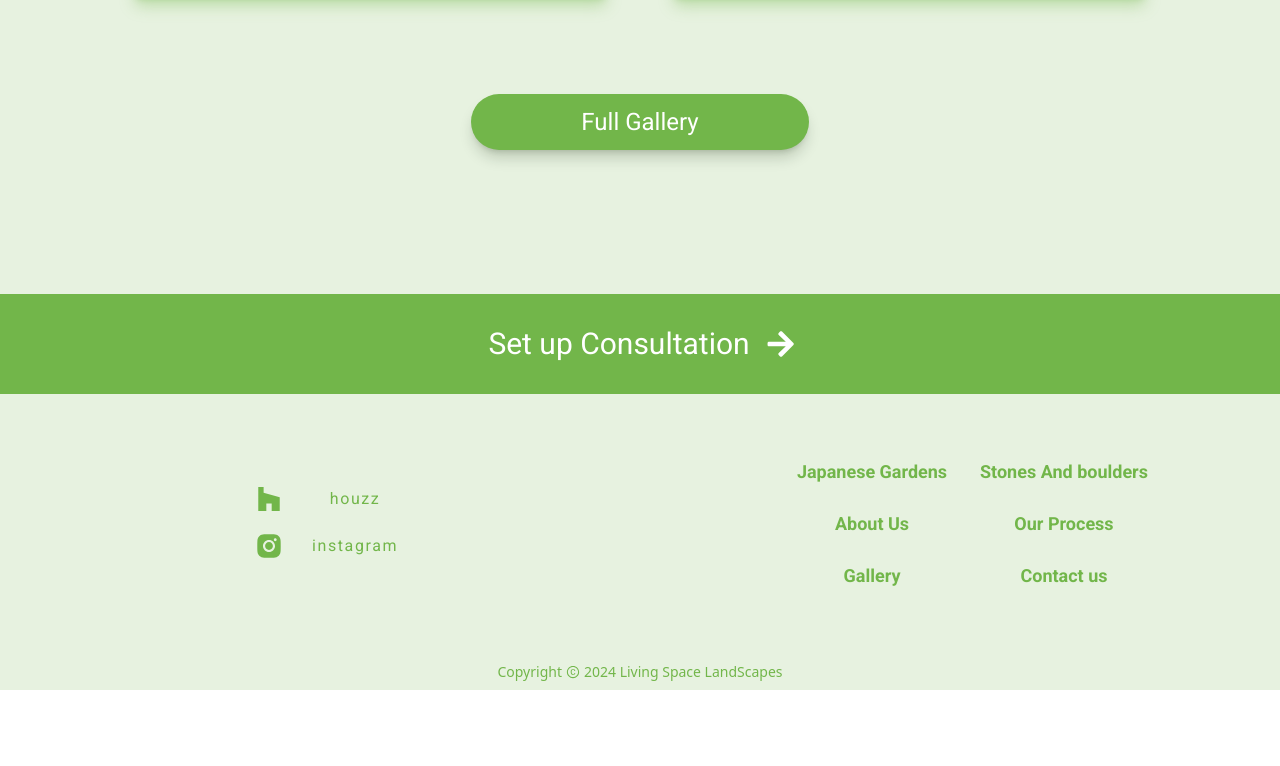
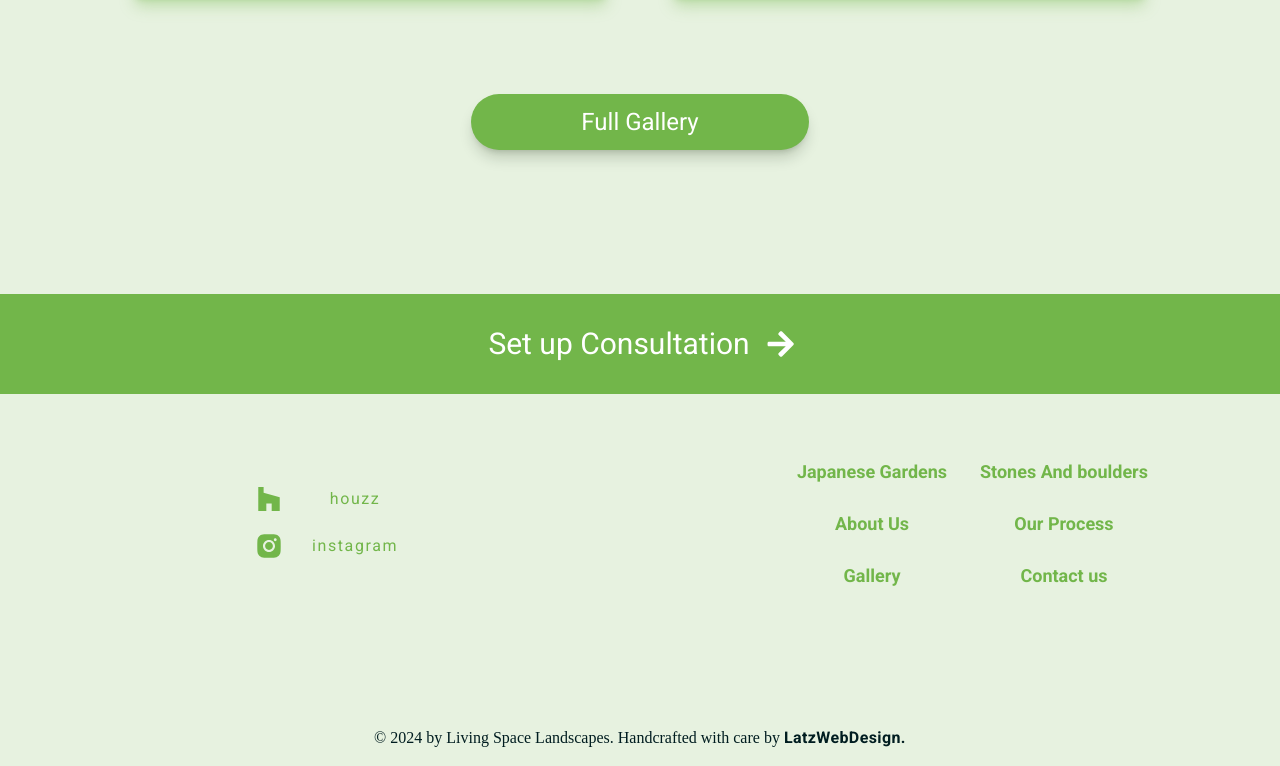
Before and after one commit to latz09/living-space-landscapes, a Next.js app: page / in a window 1280 px wide. Shown: the part 4214-4980 px from the top of the page. Before the commit the page ends 4904 px from the top, so only its background shows below. Built offline with nearby package versions, Linux system fonts and the light colour scheme; a web font is replaced by a local one.

Commit message:
jap garden tweek

```diff
--- a/components/japanese-garden/GardensToVisit.js
+++ b/components/japanese-garden/GardensToVisit.js
@@ -6,10 +6,10 @@ const GardensToVisit = ({ data }) => {
 			<div className='grid gap-8 max-w-7xl mx-4 xl:mx-auto '>
 				<SectionHeading title='Gardens To Visit' />
 				<div className='grid xl:grid-cols-5 gap-8 place-items-center xl:place-items-start'>
-					<p className='prose leading-7 text-justify xl:col-span-3  text-base xl:text-lg'>{data.intro}</p>
+					<p className='lg:w-4/5 mx-auto leading-7 text-center xl:col-span-3  text-base xl:text-lg'>{data.intro}</p>
 					<div className='xl:col-span-2 grid gap-2 text-landscape-700 font-bold'>
 						{data.gardens.map((garden, index) => (
-							<div key={index}>{garden}</div>
+							<div key={index}>- {garden}</div>
 						))}
 					</div>
 				</div>
--- a/components/japanese-garden/JapaneseSection.js
+++ b/components/japanese-garden/JapaneseSection.js
@@ -6,9 +6,9 @@ const JapaneseSection = ({ data }) => {
 
 	return (
 		<div className='grid gap-16  '>
-			<div className='grid max-w-7xl mx-auto gap-8 bg-landscape-300/20 shadow-lg  pb-12 lg:pb-0'>
-				<div className='grid lg:grid-cols-5 gap-8 place-items-center'>
-					<div className='lg:col-span-2 grid place-items-center shadow-lg'>
+			<div className='grid  gap-8 bg-landscape-300/20 shadow-lg  pb-12 lg:pb-0'>
+				<div className='grid lg:grid-cols-5 gap-8 place-items-center max-w-7xl mx-auto lg:py-12'>
+					<div className='lg:col-span-2 grid place-items-center shadow-lg  shadow-landsc'>
 						<Image
 							src={credentials.image}
 							alt='two landscapers working in a japanese gaden'
@@ -32,7 +32,7 @@ const JapaneseSection = ({ data }) => {
 							<p className='jap-section-content'>{ourWork.textTwo}</p>
 						</div>
 					</div>
-					<div className='lg:col-span-2 grid place-items-center'>
+					<div className='lg:col-span-2 grid place-items-center shadow-lg shadow-landscape-700/40'>
 						<Image
 							src={ourWork.image}
 							alt='explaining the process of japanese gardening'
--- a/components/layout/footer/CopyRight.js
+++ b/components/layout/footer/CopyRight.js
@@ -1,15 +1,22 @@
-import { AiOutlineCopyrightCircle } from 'react-icons/ai';
 
 const CopyRight = () => {
+	// Get the current year
 	const currentYear = new Date().getFullYear();
 
 	return (
-		<div className='flex space-x-2 items-center text-sm font-sans text-landscape-700  '>
-			Copyright{' '}
-			<span className='mx-1 '>
-				<AiOutlineCopyrightCircle />{' '}
-			</span>{' '}
-			{currentYear} Living Space LandScapes{' '}
+		<div className='text-center pb-2 mt-16 '>
+
+			<a
+				href='https://www.latzwebdesign.com'
+				target='_blank'
+				rel='noopener noreferrer'
+				className='flex items-center justify-center gap-2 font-logo text-[#001D20]'
+			>
+				<p >
+					© {currentYear} by Living Space Landscapes. Handcrafted with care by{' '}
+					<span className='font-black font-spaces tracking-wide'>LatzWebDesign.</span>
+				</p>
+			</a>
 		</div>
 	);
 };
--- a/components/whyus/Intro.js
+++ b/components/whyus/Intro.js
@@ -15,17 +15,17 @@ const Intro = ({
 	return (
 		<div className=' lg:border-l-4 md:pl-12 max-w-7xl mx-auto border-landscape-300 grid gap-4 lg:grid-cols-2 lg:gap-16 lg:place-items-center font-logo'>
 			<div className=' grid gap-6 '>
-				<div className='lg:hidden grid gap-2'>
+				<div className='lg:hidden grid gap-1'>
 					<SectionHeading title={name} />
 					<h1 className='text-center'>{degree}</h1>
 				</div>
 				<div className=''>
-					<Image src={image} alt={alt} layout='intrinsic' priority={true}quality={100} />
+					<Image src={image} alt={alt} layout='intrinsic' priority={true} quality={100} />
 				</div>
 			</div>
 
-			<div className=' grid gap-4 mx-4'>
-				<div className='hidden lg:grid gap-4'>
+			<div className=' grid gap-6 mx-4'>
+				<div className='hidden lg:grid gap-2 place-items-center'>
 					<SectionHeading title={name} />
 					<h1 className=''>{degree}</h1>
 				</div>
--- a/pages/japanese-gardens/index.js
+++ b/pages/japanese-gardens/index.js
@@ -12,12 +12,12 @@ const JapaneseGardening = () => {
 					'Living Space Landscapes will create your landscape with a naturalistic style that will inspire a sense of calm in those who experience it.'
 				}
 			/>
-			<div className='grid gap-8 mt-8 lg:gap-16 lg:mt-16  lg:mx-2 xl:mx-0'>
+			<div className='grid gap-16 mt-8 lg:gap-16 lg:mt-16  lg:mx-2 xl:mx-0'>
 				<div className='grid gap-8'>
 					<h1 className='text-center text-2xl lg:text-4xl text-landscape-700 font-logo'>
 						Japanese Gardens
 					</h1>
-					<p className='max-w-5xl md:tracking-wide leading-7 lg:leading-8 mx-2 md:mx-8 lg:mx-auto text-justify text-dark text-base lg:text-lg border-r px-4 md:px-8 border-landscape-700/40 '>
+					<p className='max-w-4xl md:tracking-wide leading-7 lg:leading-9 mx-2 md:mx-4 lg:mx-auto text-center text-dark lg:text-lg border-r px-4 md:px-8 border-landscape-700 '>
 						{japaneseProcessPageData.intro}
 					</p>
 				</div>
--- a/styles/globals.css
+++ b/styles/globals.css
@@ -25,10 +25,10 @@
 	}
 
 	.jap-section-content {
-		@apply text-base xl:text-lg md:leading-8 leading-7  ;
+		@apply text-base lg:text-lg leading-7 text-center lg:text-justify  ;
 	}
 	.jap-section-heading {
-		@apply text-xl lg:text-2xl font-logo text-end text-landscape-700;
+		@apply text-2xl lg:text-3xl font-logo  text-end text-landscape-700;
 	}
 
 }
```
